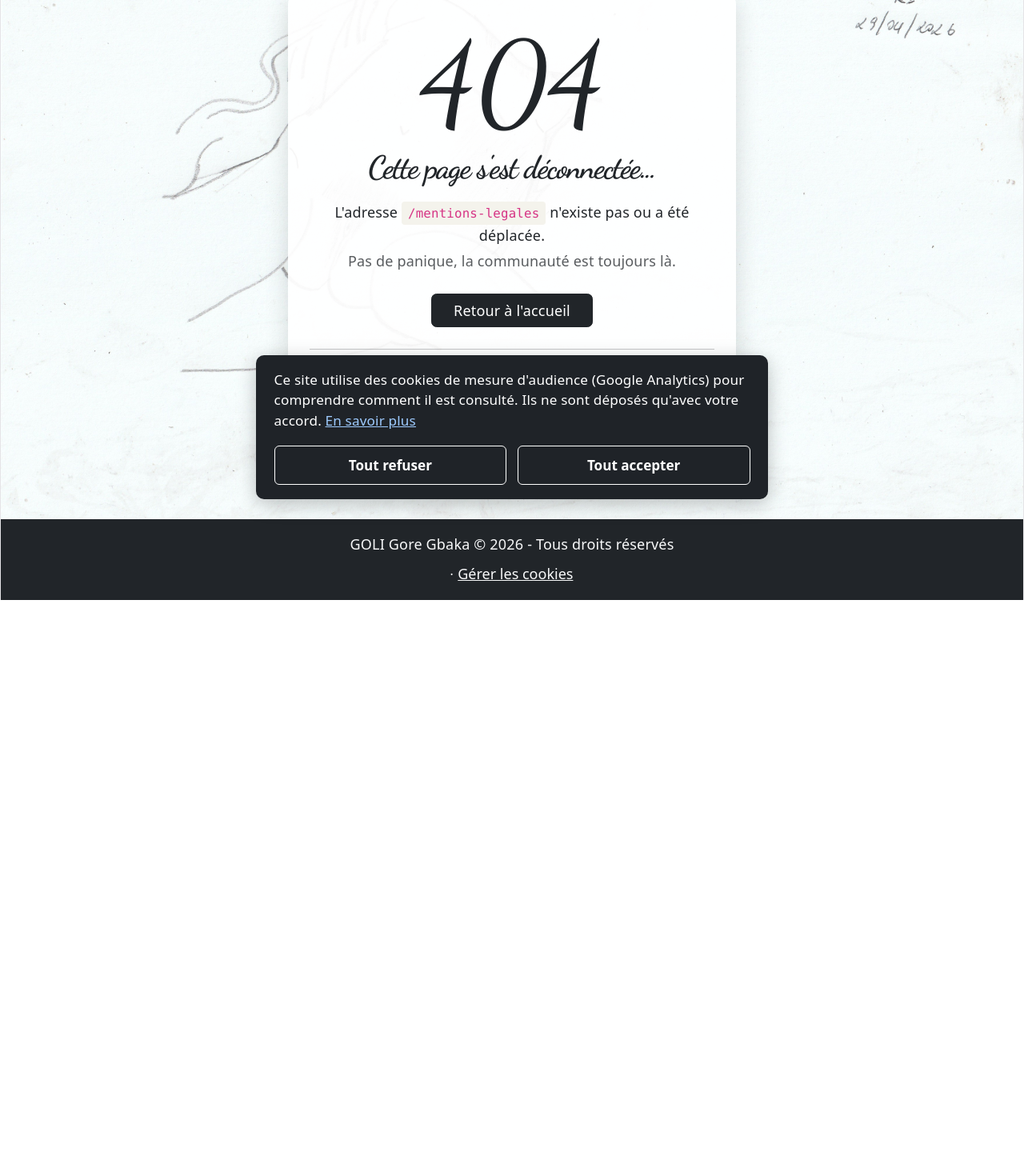
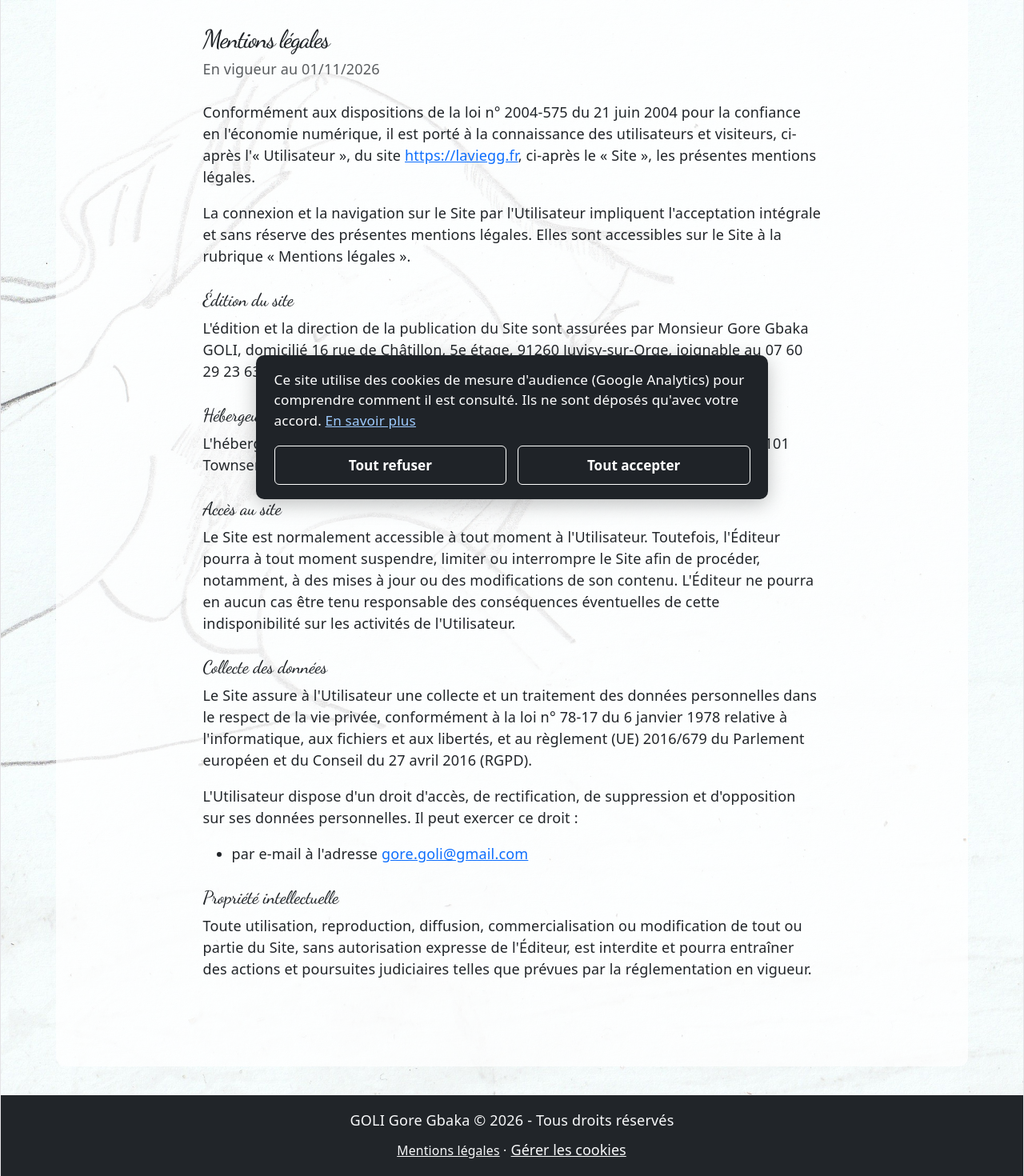
Before and after one commit to Gbaka01/laviegg, a React (Vite) app: page /mentions-legales in a window 1280 px wide. Shown: the part 158-1628 px from the top of the page at 80% size. Before the commit the page ends 908 px from the top, so only its background shows below. Built offline with nearby package versions, Linux system fonts and the light colour scheme; no server answers.

Commit message:
commitgg6

```diff
--- a/index.html
+++ b/index.html
@@ -56,7 +56,8 @@
             "https://www.bravocuistot-gg.fr/",
             "https://www.bravocuistot-goli.fr/",
             "https://www.golicecile.org/",
-            "https://www.galerie-art-gore.fr/"
+            "https://www.galerie-art-gore.fr/",
+            "https://www.laviegg.fr/"
           ]
         },
         {
--- a/src/App.jsx
+++ b/src/App.jsx
@@ -7,6 +7,7 @@ import Footer from "./components/Footer";
 import BandeauCookies from "./components/BandeauCookies";
 import Document from "./pages/Document";
 import NotFound from "./pages/NotFound";
+import Mentions from "./pages/Mentions";
 
 function App() {
   return (
@@ -14,6 +15,7 @@ function App() {
       <Header />
       <main>
         <Routes>
+        <Route path="/mentions-legales" element={<Mentions />} />
           <Route path="/" element={<Navigate to="/document" replace />} />
           <Route path="/document" element={<Document />} />
           <Route path="*" element={<NotFound />} />
--- a/src/components/Footer.jsx
+++ b/src/components/Footer.jsx
@@ -1,4 +1,4 @@
-
+import { Link } from "react-router-dom";
 
 function Footer() {
   const ouvrirCookies = () => window.dispatchEvent(new Event("ouvrir-cookies"));
@@ -9,7 +9,9 @@ function Footer() {
         GOLI Gore Gbaka © {new Date().getFullYear()} - Tous droits réservés
       </p>
       <p className="mb-0 small">
-
+        <Link className="link-light" to="/mentions-legales">
+          Mentions légales
+        </Link>
         {" · "}
         <button
           type="button"
--- a/src/pages/Document.jsx
+++ b/src/pages/Document.jsx
@@ -1,7 +1,10 @@
 import { useEffect, useRef, useState } from "react";
 import axios from "axios";
 
-const API_URL = "/api/document";
+// En prod : VITE_API_URL=https://api.laviegg.fr (dans .env.production)
+// En dev : vide → passe par le proxy Vite /api
+const API = import.meta.env.VITE_API_URL || "";
+const API_URL = `${API}/api/document`;
 
 function Document() {
   const [info, setInfo] = useState(null); // { nom, caracteres }
--- /dev/null
+++ b/src/pages/Mentions.jsx
@@ -0,0 +1,84 @@
+const EDITEUR = {
+  nom: "Monsieur Gore Gbaka GOLI",
+  adresse: "16 rue de Châtillon, 5e étage, 91260 Juvisy-sur-Orge",
+  telephone: "07 60 29 23 63",
+  email: "gore.goli@gmail.com",
+};
+
+const HEBERGEUR = {
+  nom: "Cloudflare, Inc.",
+  adresse: "101 Townsend St, San Francisco,CA 94107, USA",
+
+};
+
+function Mentions() {
+  return (
+    <section className="page">
+      <div className="container py-5" style={{ maxWidth: 800 }}>
+        <h1 className="h3 mb-1">Mentions légales</h1>
+        <p className="text-muted mb-4">En vigueur au 01/11/2026</p>
+
+        <p>
+          Conformément aux dispositions de la loi n° 2004-575 du 21 juin 2004 pour la confiance
+          en l'économie numérique, il est porté à la connaissance des utilisateurs et visiteurs,
+          ci-après l'« Utilisateur », du site <a href="https://laviegg.fr">https://laviegg.fr</a>,
+          ci-après le « Site », les présentes mentions légales.
+        </p>
+        <p>
+          La connexion et la navigation sur le Site par l'Utilisateur impliquent l'acceptation
+          intégrale et sans réserve des présentes mentions légales. Elles sont accessibles sur le
+          Site à la rubrique « Mentions légales ».
+        </p>
+
+        <h2 className="h5 mt-4">Édition du site</h2>
+        <p>
+          L'édition et la direction de la publication du Site sont assurées par {EDITEUR.nom},
+          domicilié {EDITEUR.adresse}, joignable au {EDITEUR.telephone} et à l'adresse e-mail{" "}
+          <a href={`mailto:${EDITEUR.email}`}>{EDITEUR.email}</a>, ci-après l'« Éditeur ».
+        </p>
+
+        <h2 className="h5 mt-4">Hébergeur</h2>
+        <p>
+          L'hébergeur du Site est la société {HEBERGEUR.nom}, dont le siège social est situé au{" "}
+          {HEBERGEUR.adresse}. Téléphone : {HEBERGEUR.telephone}.
+        </p>
+
+        <h2 className="h5 mt-4">Accès au site</h2>
+        <p>
+          Le Site est normalement accessible à tout moment à l'Utilisateur. Toutefois, l'Éditeur
+          pourra à tout moment suspendre, limiter ou interrompre le Site afin de procéder,
+          notamment, à des mises à jour ou des modifications de son contenu. L'Éditeur ne pourra
+          en aucun cas être tenu responsable des conséquences éventuelles de cette indisponibilité
+          sur les activités de l'Utilisateur.
+        </p>
+
+        <h2 className="h5 mt-4">Collecte des données</h2>
+        <p>
+          Le Site assure à l'Utilisateur une collecte et un traitement des données personnelles
+          dans le respect de la vie privée, conformément à la loi n° 78-17 du 6 janvier 1978
+          relative à l'informatique, aux fichiers et aux libertés, et au règlement (UE) 2016/679
+          du Parlement européen et du Conseil du 27 avril 2016 (RGPD).
+        </p>
+        <p>
+          L'Utilisateur dispose d'un droit d'accès, de rectification, de suppression et
+          d'opposition sur ses données personnelles. Il peut exercer ce droit :
+        </p>
+        <ul>
+          <li>
+            par e-mail à l'adresse <a href={`mailto:${EDITEUR.email}`}>{EDITEUR.email}</a>
+          </li>
+        </ul>
+
+        <h2 className="h5 mt-4">Propriété intellectuelle</h2>
+        <p>
+          Toute utilisation, reproduction, diffusion, commercialisation ou modification de tout
+          ou partie du Site, sans autorisation expresse de l'Éditeur, est interdite et pourra
+          entraîner des actions et poursuites judiciaires telles que prévues par la
+          réglementation en vigueur.
+        </p>
+      </div>
+    </section>
+  );
+}
+
+export default Mentions;
```
Also changed, not shown: 2 other files (tests, documents, lock files or other folders).
